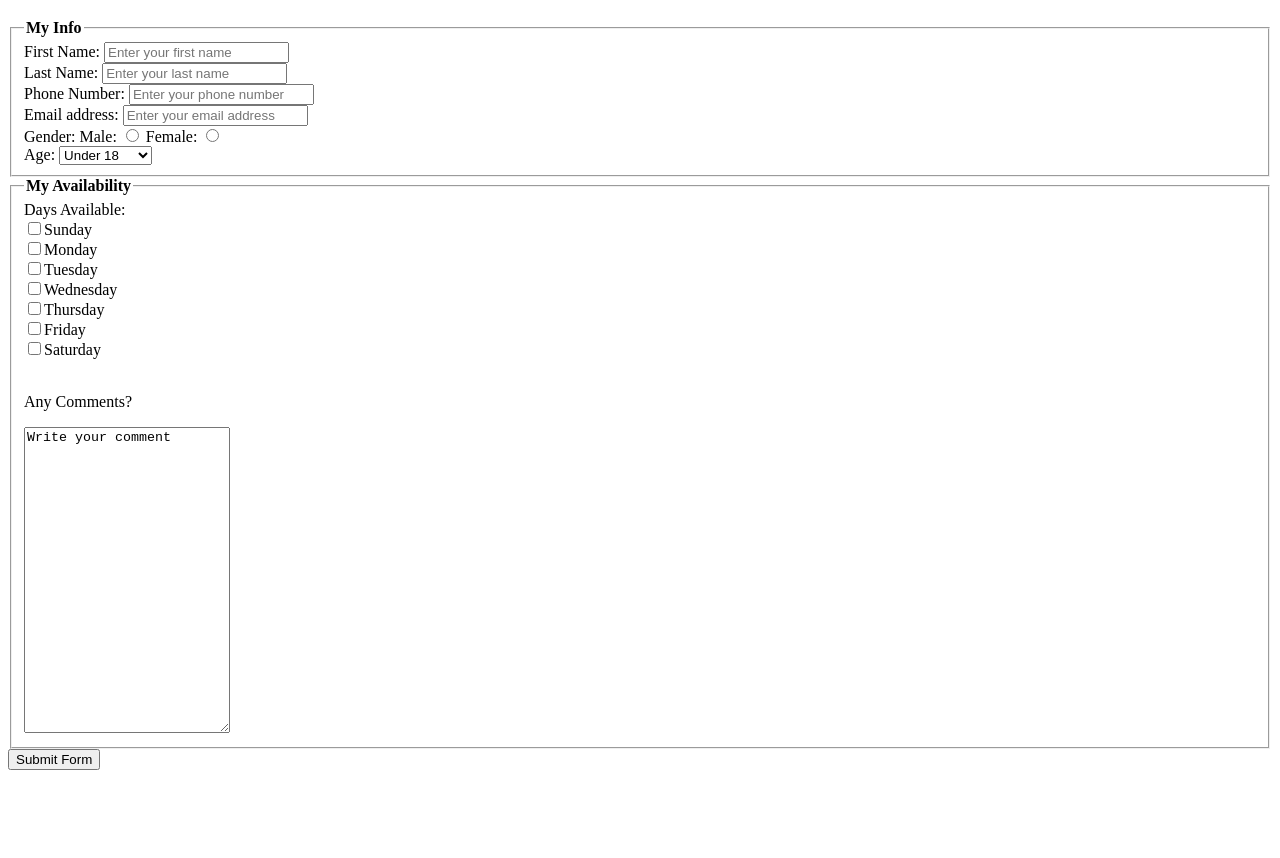
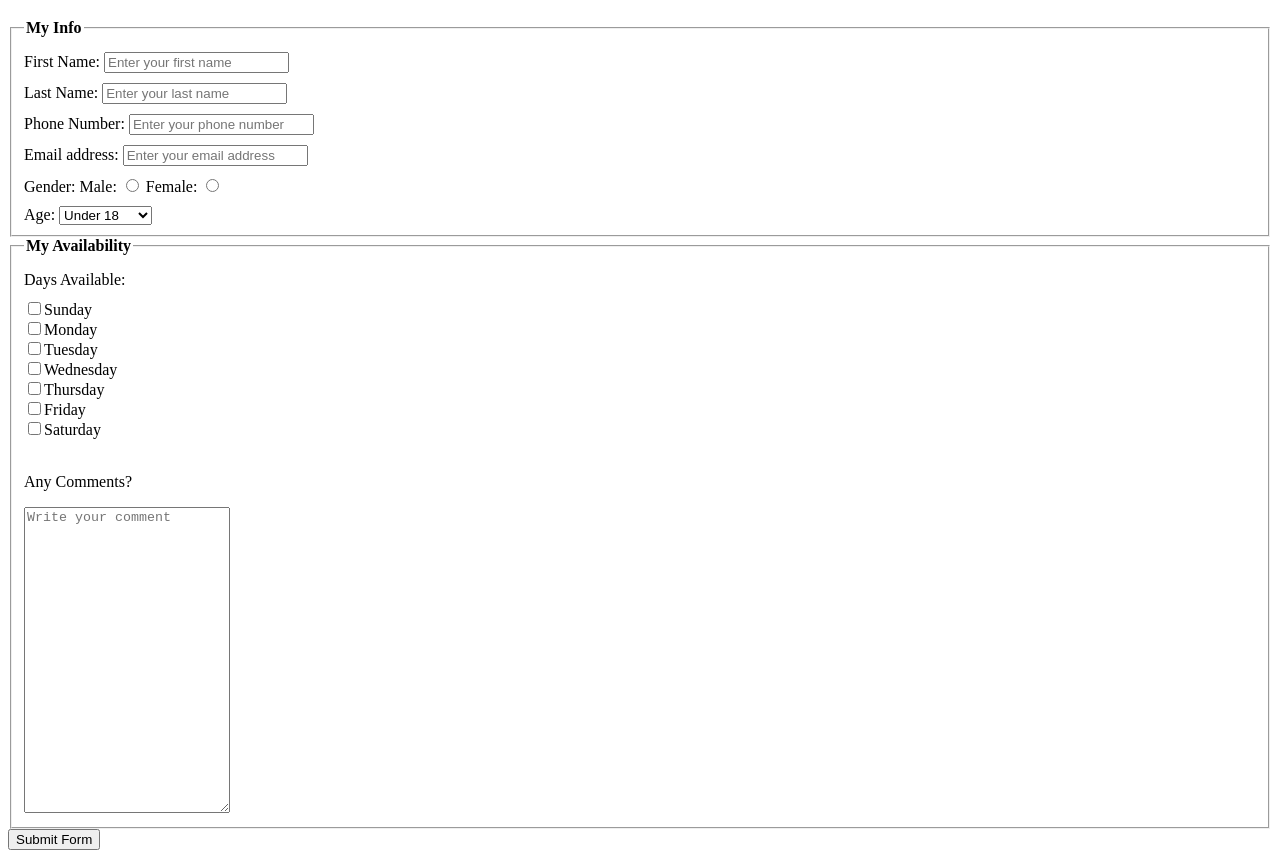
Before and after one commit to impavanc/ITMD_361_Lab-4, a plain HTML site: page index.html in a window 1280 px wide. Shown: the part 61-919 px from the top of the page. Before the commit the page ends 839 px from the top, so only its background shows below. Drawn offline with Linux system fonts and the light colour scheme.

Commit message:
Fixed issues related to comment section

```diff
--- a/index.html
+++ b/index.html
@@ -3,6 +3,9 @@
 <head>
   <meta charset="UTF-8">
   <title>ITMD Lab-4</title>
+  <style>
+    div {margin-top: 10px}
+  </style>
 </head>
 <body>
   <h1>Volunteer Form</h1>
@@ -56,7 +59,7 @@
           </div>
         <br>
         <p>Any Comments?</p>
-        <textarea name="comments_field" style="width:200px; height:300px;">Write your comment</textarea>
+        <textarea name="comments_field" style="width:200px; height:300px;" placeholder="Write your comment"></textarea>
     </fieldset>
     <button type="submit">Submit Form</button>
     <input type="hidden" name="hidden_field" value="Pavankumar Reddy Chappidi"/>
```
